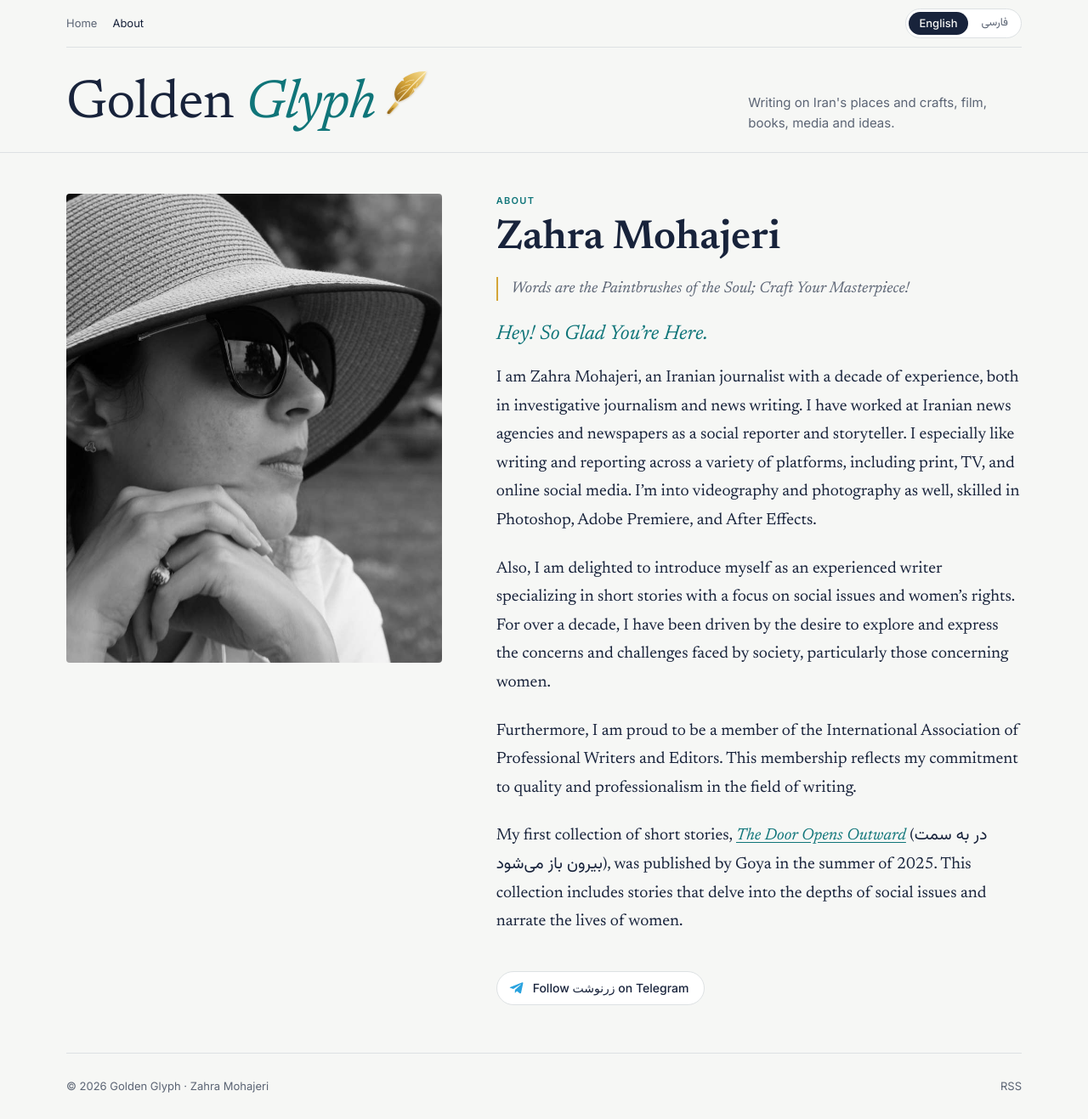
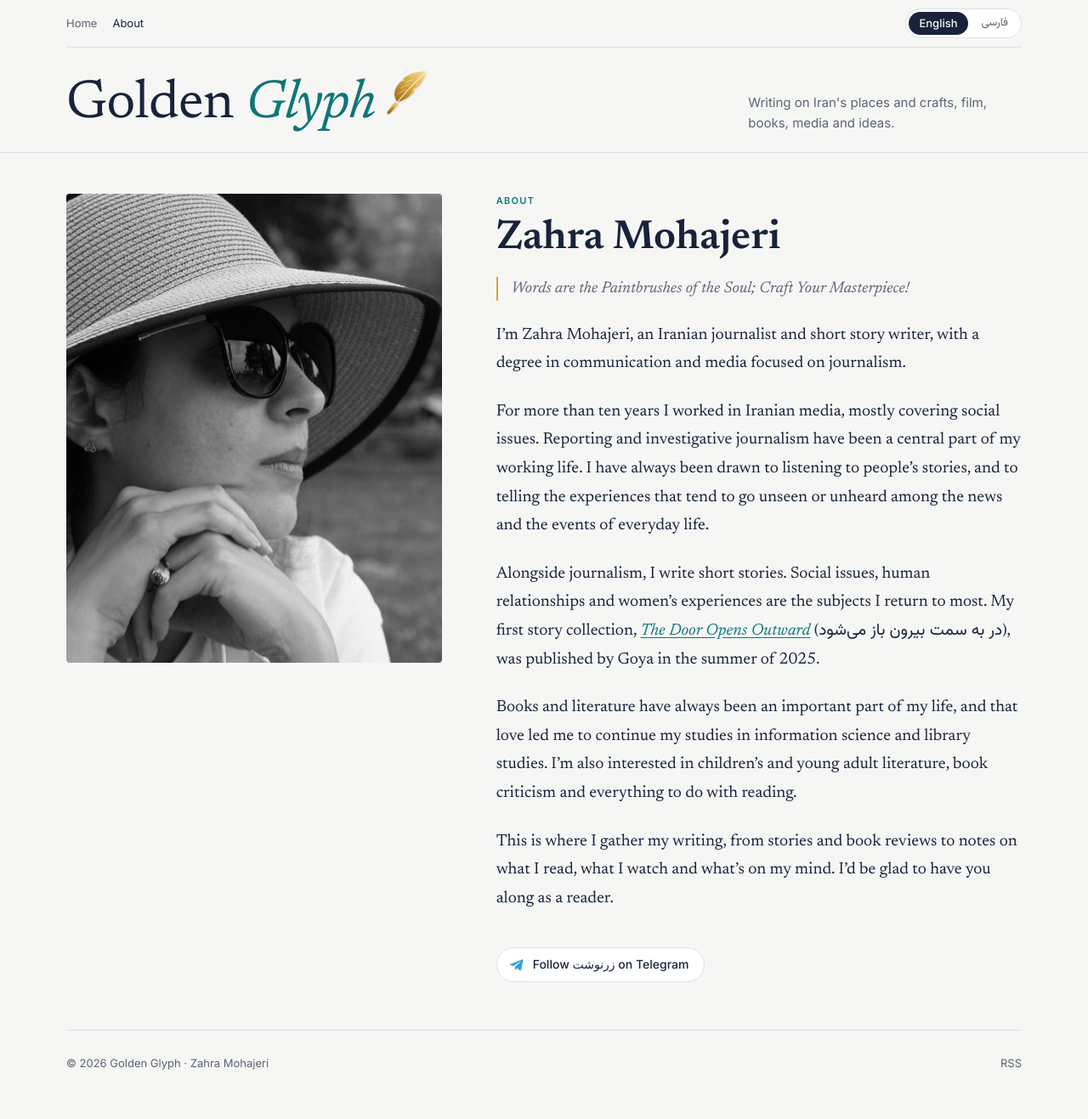
Before and after one commit to zmohajeri/zmohajeri.github.io, a Jekyll site: the page built from en/about.md, in a window 1280 px wide. Shown: the whole page at 85% size. Built offline with Jekyll 4.4.1, drawn with Linux system fonts in a browser that asks for light colours; after the commit the page ends 1290 px from its top, so only the background shows below that.

Commit message:
English About page: match the new Persian bio
Co-Authored-By: Claude Opus 5.5 <noreply@anthropic.com>
Claude-Session: https://claude.ai/code/session_01MqRwwpSaB1re11wDQg4XRJ

```diff
--- a/_includes/person.html
+++ b/_includes/person.html
@@ -6,10 +6,9 @@
   "alternateName": ["زهرا مهاجری", "Zahra Mohajeri"],
   "url": "{{ site.url }}/",
   "image": "{{ site.url }}/assets/img/zahra-mohajeri.jpg",
-  "jobTitle": "Writer and journalist",
+  "jobTitle": "Journalist and short story writer",
   "description": "Iranian journalist and short story writer; author of the story collection «در به سمت بیرون باز می‌شود» (Goya, 2025).",
   "knowsLanguage": ["fa", "en"],
-  "memberOf": { "@type": "Organization", "name": "International Association of Professional Writers and Editors" },
   "sameAs": ["https://t.me/zar_neveshtt", "https://zmohajeri.wixsite.com/zmohajeri"],
   "mainEntityOfPage": [
     { "@type": "WebPage", "url": "{{ site.url }}/en/about/" },
--- a/en/about.md
+++ b/en/about.md
@@ -1,16 +1,16 @@
 ---
-description: "About Zahra Mohajeri (زهرا مهاجری): Iranian journalist and short story writer, author of the collection The Door Opens Outward."
+description: "Zahra Mohajeri (زهرا مهاجری): Iranian journalist and short story writer, author of the story collection The Door Opens Outward (Goya, 2025)."
 layout: about
 title: About
 permalink: /en/about/
 epigraph: "Words are the Paintbrushes of the Soul; Craft Your Masterpiece!"
 ---
-## Hey! So Glad You're Here.
+I'm Zahra Mohajeri, an Iranian journalist and short story writer, with a degree in communication and media focused on journalism.
 
-I am Zahra Mohajeri, an Iranian journalist with a decade of experience, both in investigative journalism and news writing. I have worked at Iranian news agencies and newspapers as a social reporter and storyteller. I especially like writing and reporting across a variety of platforms, including print, TV, and online social media. I'm into videography and photography as well, skilled in Photoshop, Adobe Premiere, and After Effects.
+For more than ten years I worked in Iranian media, mostly covering social issues. Reporting and investigative journalism have been a central part of my working life. I have always been drawn to listening to people's stories, and to telling the experiences that tend to go unseen or unheard among the news and the events of everyday life.
 
-Also, I am delighted to introduce myself as an experienced writer specializing in short stories with a focus on social issues and women's rights. For over a decade, I have been driven by the desire to explore and express the concerns and challenges faced by society, particularly those concerning women.
+Alongside journalism, I write short stories. Social issues, human relationships and women's experiences are the subjects I return to most. My first story collection, [*The Door Opens Outward*](/fa/2025/09/dar-be-samt-birun-baz-mishavad/) (<bdi lang="fa" dir="rtl">در به سمت بیرون باز می‌شود</bdi>), was published by Goya in the summer of 2025.
 
-Furthermore, I am proud to be a member of the International Association of Professional Writers and Editors. This membership reflects my commitment to quality and professionalism in the field of writing.
+Books and literature have always been an important part of my life, and that love led me to continue my studies in information science and library studies. I'm also interested in children's and young adult literature, book criticism and everything to do with reading.
 
-My first collection of short stories, [*The Door Opens Outward*](/fa/2025/09/dar-be-samt-birun-baz-mishavad/) (<bdi lang="fa" dir="rtl">در به سمت بیرون باز می‌شود</bdi>), was published by Goya in the summer of 2025. This collection includes stories that delve into the depths of social issues and narrate the lives of women.
+This is where I gather my writing, from stories and book reviews to notes on what I read, what I watch and what's on my mind. I'd be glad to have you along as a reader.
```
